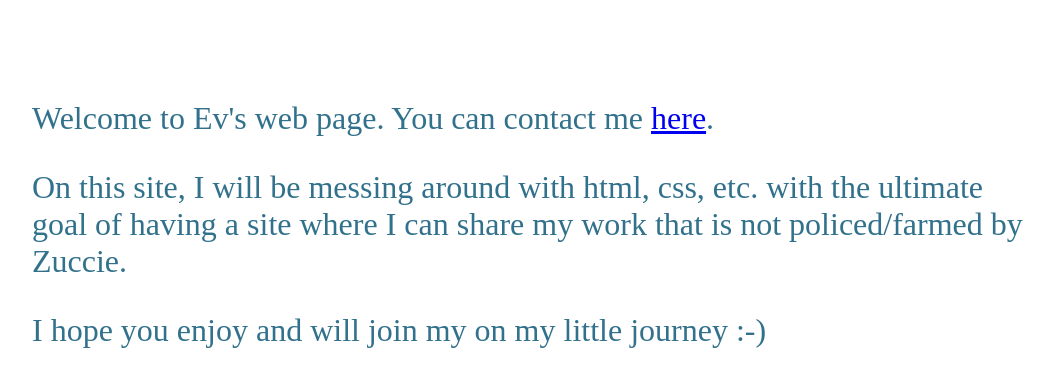
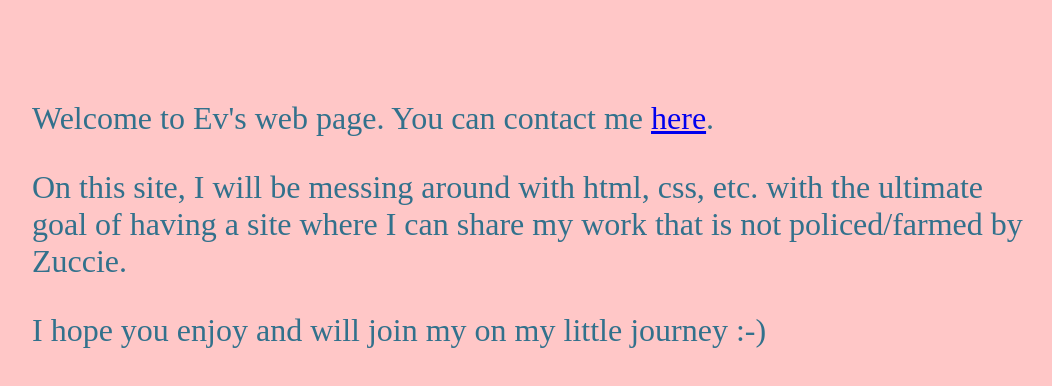
Before and after one commit to eee-vvv/eee-vvv.github.io, a plain HTML site: page index.html in a window 1280 px wide. Shown: the whole page, without its empty margins (26-1078 px from the left). Drawn offline with Linux system fonts and the light colour scheme.

Commit message:
added background color to style.css

```diff
--- a/style.css
+++ b/style.css
@@ -8,3 +8,7 @@ p {
 	width: 80%;
 	font-size: 2em;
 }
+
+body {
+	background-color: #ffc7c7;
+}
```
